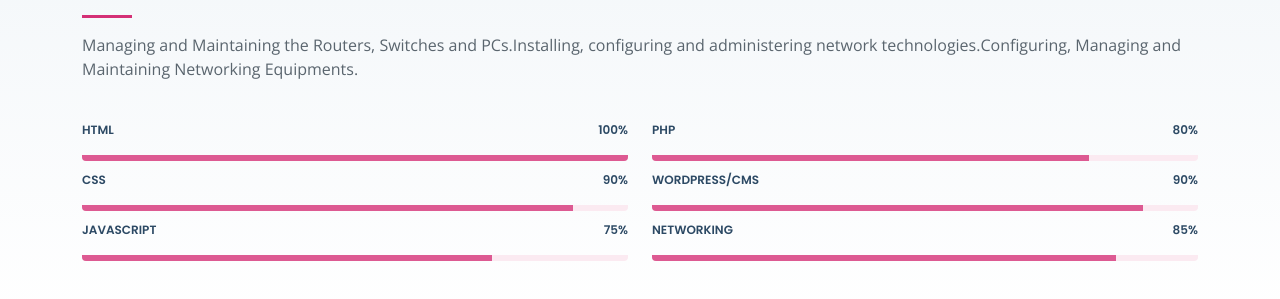
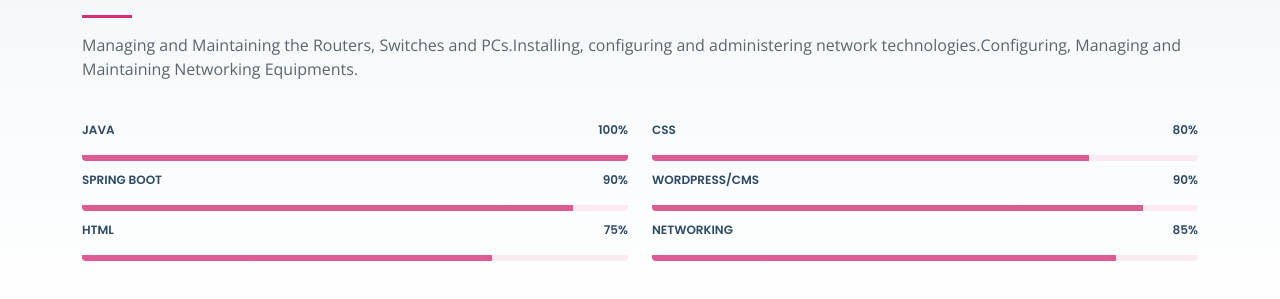
Before and after one commit to basileldhosear/Personal-Website, a plain HTML site: page index.html in a window 1280 px wide. Shown: the part 1374-1673 px from the top of the page. Drawn offline with nearby package versions, Linux system fonts and the light colour scheme; a web font is replaced by a local one.

Commit message:
Update index.html

```diff
--- a/index.html
+++ b/index.html
@@ -152,7 +152,7 @@ Highly interested in working on new trending technologies and tools.
           <div class="col-lg-6">
 
             <div class="progress">
-              <span class="skill">HTML <i class="val">100%</i></span>
+              <span class="skill">Java <i class="val">100%</i></span>
               <div class="progress-bar-wrap">
                 <div class="progress-bar" role="progressbar" aria-valuenow="100" aria-valuemin="0" aria-valuemax="100">
                 </div>
@@ -160,7 +160,7 @@ Highly interested in working on new trending technologies and tools.
             </div>
 
             <div class="progress">
-              <span class="skill">CSS <i class="val">90%</i></span>
+              <span class="skill">Spring boot <i class="val">90%</i></span>
               <div class="progress-bar-wrap">
                 <div class="progress-bar" role="progressbar" aria-valuenow="90" aria-valuemin="0" aria-valuemax="100">
                 </div>
@@ -168,7 +168,7 @@ Highly interested in working on new trending technologies and tools.
             </div>
 
             <div class="progress">
-              <span class="skill">JavaScript <i class="val">75%</i></span>
+              <span class="skill">HTML <i class="val">75%</i></span>
               <div class="progress-bar-wrap">
                 <div class="progress-bar" role="progressbar" aria-valuenow="75" aria-valuemin="0" aria-valuemax="100">
                 </div>
@@ -180,7 +180,7 @@ Highly interested in working on new trending technologies and tools.
           <div class="col-lg-6">
 
             <div class="progress">
-              <span class="skill">PHP <i class="val">80%</i></span>
+              <span class="skill">CSS <i class="val">80%</i></span>
               <div class="progress-bar-wrap">
                 <div class="progress-bar" role="progressbar" aria-valuenow="80" aria-valuemin="0" aria-valuemax="100">
                 </div>
```
